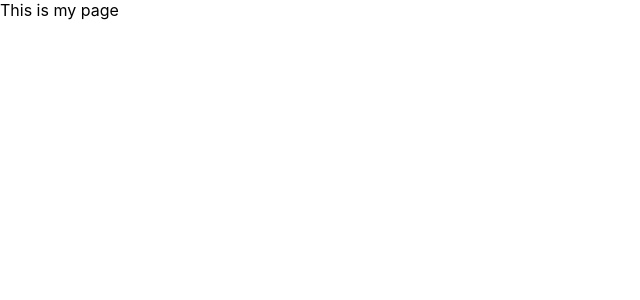
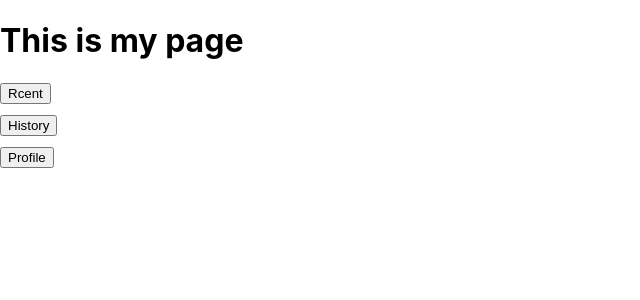
Before and after one commit to niniwoo/cmd-f_Hackathon, a React (Create React App) app in the folder cmd-f_hackathon/: page /mypage in a window 1280 px wide. Shown: the top 300 px of the page, without its empty margins (0-640 px from the left). Built offline with nearby package versions, Linux system fonts and the light colour scheme.

Commit message:
added mypage and history dummy data

```diff
--- a/cmd-f_hackathon/package.json
+++ b/cmd-f_hackathon/package.json
@@ -9,7 +9,7 @@
     "react": "^18.2.0",
     "react-dom": "^18.2.0",
     "react-router-dom": "^6.22.3",
-    "react-scripts": "5.0.1",
+    "react-scripts": "^5.0.1",
     "web-vitals": "^2.1.4"
   },
   "scripts": {
--- a/cmd-f_hackathon/src/components/Main.jsx
+++ b/cmd-f_hackathon/src/components/Main.jsx
@@ -1,7 +1,21 @@
 import React from "react";
+import { useNavigate } from "react-router-dom";
+const Main = () => {
+  const navigate = useNavigate();
 
-const Main = () => {
-  return <div>This is main page</div>;
+  return (
+    <div>
+      <div>
+        <h1>This is main page</h1>
+      </div>
+
+      <div>
+        <button onClick={() => navigate("/mypage")} style={{ marginBottom: "10px" }}>
+          to my page
+        </button>
+      </div>
+    </div>
+  );
 };
 
 export default Main;
--- a/cmd-f_hackathon/src/components/Mypage.jsx
+++ b/cmd-f_hackathon/src/components/Mypage.jsx
@@ -1,7 +1,29 @@
 import React from "react";
 
 const Mypage = () => {
-  return <div>This is my page</div>;
+  return (
+    <div>
+      <h1> This is my page</h1>
+      <div>
+        <button style={{ marginBottom: "10px" }}>
+          Rcent
+        </button>
+      </div>
+
+      <div>
+        <button style={{ marginBottom: "10px" }}>
+          History
+        </button>
+      </div>
+      <div>
+        <button style={{ marginBottom: "10px" }}>
+          Profile
+        </button>
+      </div>
+
+
+    </div>
+  );
 };
 
 export default Mypage;
```
Also changed, not shown: cmd-f_hackathon/src/components/data/history.js (added, +30 -0 lines), 1 other file (tests, documents, lock files or other folders).
